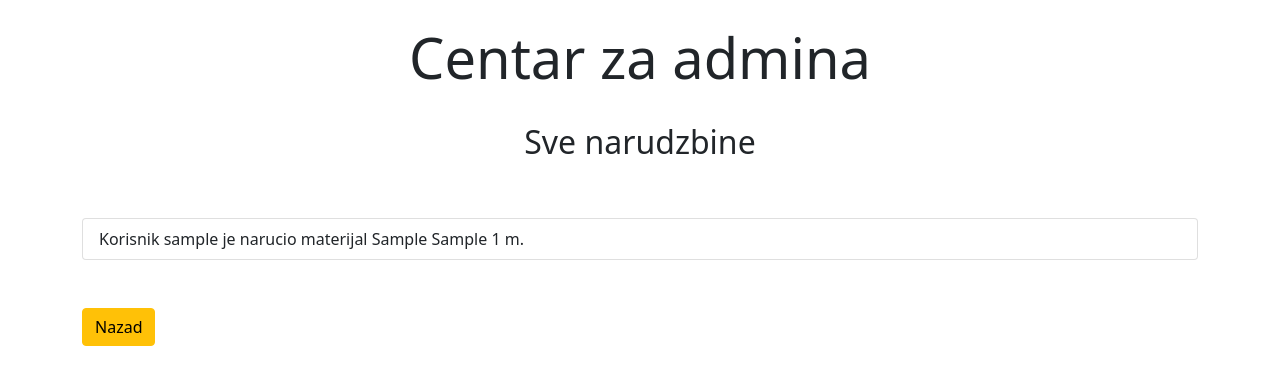
After one commit to vmatovic/sj-projekat-node-vue-django-2021, a Django app: page /izvestaj/korisnici/narudzbine in a window 1280 px wide. The commit adds this page. Shown: the top 385 px of the page. Run offline with Django 3.2, Linux system fonts and the light colour scheme; tables that the repository leaves empty hold one stand-in row (values such as "Sample post"); some libraries are stand-ins or nearby versions.

Commit message:
Prikaz svih narudzbina

```diff
--- a/statistika_django/izvestaj/models.py
+++ b/statistika_django/izvestaj/models.py
@@ -58,10 +58,10 @@ class MaterijaliNamestaj(models.Model):
 
 class Narudzbina(models.Model):
     narudzbinaid = models.CharField(db_column='narudzbinaID', primary_key=True, max_length=255)  # Field name made lowercase.
-    korisnikid = models.CharField(db_column='korisnikID', max_length=255)  # Field name made lowercase.
-    materijaliid = models.IntegerField(db_column='materijaliID', blank=True, null=True)  # Field name made lowercase.
-    dugmiciid = models.IntegerField(db_column='dugmiciID', blank=True, null=True)  # Field name made lowercase.
-    m_namestajid = models.IntegerField(db_column='m_namestajID', blank=True, null=True)  # Field name made lowercase.
+    korisnik = models.ForeignKey(Korisnici, db_column='korisnikID', max_length=255, on_delete=models.DO_NOTHING)  # Field name made lowercase.
+    materijal = models.ForeignKey(Materijali, db_column='materijaliID', blank=True, null=True, on_delete=models.DO_NOTHING)  # Field name made lowercase.
+    dugmici = models.ForeignKey(Dugmici, db_column='dugmiciID', blank=True, null=True, on_delete=models.DO_NOTHING)  # Field name made lowercase.
+    m_namestaj = models.ForeignKey(MaterijaliNamestaj, db_column='m_namestajID', blank=True, null=True, on_delete=models.DO_NOTHING)  # Field name made lowercase.
     kolicina = models.IntegerField()
     datum_narucivanja = models.DateField()
 
--- a/statistika_django/izvestaj/templates/korisnici.html
+++ b/statistika_django/izvestaj/templates/korisnici.html
@@ -15,7 +15,10 @@
 		  </form>
 		  <br>
 		  <br>
-		  <button type="button" class="btn btn-light">Narudzbine</button>
+		  <form action="{% url 'korisnici_narudzbine' %}" method="get">
+				{% csrf_token %}
+				<button type="submit" class="btn btn-light">Narudzbine</button>
+		  </form>
 		</div>
 		<div class="col">
 		  <ul class="list-group">
--- a/statistika_django/izvestaj/templates/master.html
+++ b/statistika_django/izvestaj/templates/master.html
@@ -5,7 +5,11 @@
 		<meta name="viewport" content="width=device-width, initial-scale=1">
 
 		<!-- Bootstrap CSS -->
+		<script src="https://code.jquery.com/jquery-3.2.1.slim.min.js" integrity="sha384-KJ3o2DKtIkvYIK3UENzmM7KCkRr/rE9/Qpg6aAZGJwFDMVNA/GpGFF93hXpG5KkN" crossorigin="anonymous"></script>
+		<script src="https://cdnjs.cloudflare.com/ajax/libs/popper.js/1.12.9/umd/popper.min.js" integrity="sha384-ApNbgh9B+Y1QKtv3Rn7W3mgPxhU9K/ScQsAP7hUibX39j7fakFPskvXusvfa0b4Q" crossorigin="anonymous"></script>
+
 		<link href="https://cdn.jsdelivr.net/npm/bootstrap@5.0.0-beta1/dist/css/bootstrap.min.css" rel="stylesheet" integrity="sha384-giJF6kkoqNQ00vy+HMDP7azOuL0xtbfIcaT9wjKHr8RbDVddVHyTfAAsrekwKmP1" crossorigin="anonymous">
+		<script src="https://maxcdn.bootstrapcdn.com/bootstrap/4.0.0-beta.3/js/bootstrap.min.js" integrity="sha384-a5N7Y/aK3qNeh15eJKGWxsqtnX/wWdSZSKp+81YjTmS15nvnvxKHuzaWwXHDli+4" crossorigin="anonymous"></script>
 		<title>Admin aplikacija</title>
 	</head>
 	<body>
--- /dev/null
+++ b/statistika_django/izvestaj/templates/narudzbine.html
@@ -0,0 +1,32 @@
+{% extends 'master.html' %}
+
+{% block content %}
+<p class="h2 text-center">Sve narudzbine</p>
+<br>
+<br>
+<div class="container">
+  <div class="row">
+    <div class="col-sm">
+      <ul class="list-group">
+		{% for nar in narudzbine %}
+			{% if nar.materijal is not null %}
+				<li class="list-group-item">Korisnik {{ nar.korisnik.username }} je narucio materijal {{ nar.materijal.naziv }} {{ nar.materijal.boja }} {{ nar.kolicina }} m. </li>
+			{% elif nar.dugmici is not null %}
+				<li class="list-group-item">Korisnik {{ nar.korisnik.username }} je narucio {{ nar.kolicina }} dugmica boje {{ nar.dugmici.boja }}. </li>
+			{% elif nar.m_namestaj is not null %}
+				<li class="list-group-item">Korisnik {{ nar.korisnik.username }} je narucio {{ nar.m_namestaj.boja }} mebl {{ nar.kolicina }} m. </li>
+
+			{% endif %}
+		{% endfor %}
+	  </ul>
+    </div>
+  </div>
+	<br>
+	<br>
+	<form action="{% url 'korisnici' %}" method="get">
+		{% csrf_token %}
+		<button type="submit" class="btn btn-warning">Nazad</button>
+	</form>
+</div>
+
+{% endblock %}
--- a/statistika_django/izvestaj/urls.py
+++ b/statistika_django/izvestaj/urls.py
@@ -5,5 +5,6 @@ urlpatterns = [
 	path('', views.home, name='home'),
 	path('korisnici', views.korisnici, name='korisnici'),
 	path('korisnici/komentari', views.korisnici_komentari, name='korisnici_komentari'),
+	path('korisnici/narudzbine', views.korisnici_narudzbine, name='korisnici_narudzbine'),
 	path('izbrisi/korisnik/<str:id>', views.izbrisi_korisnika, name='korisnici_brisanje'),
 ]
--- a/statistika_django/izvestaj/views.py
+++ b/statistika_django/izvestaj/views.py
@@ -21,6 +21,10 @@ def korisnici_komentari(request):
 	komentari_danas = Komentari.objects.filter(postavljeno_datuma=timezone.now().date())
 	return render(request, 'komentari.html', {'komentari': komentari, 'komentari_danas': komentari_danas})
 
+def korisnici_narudzbine(request):
+	narudzbine = Narudzbina.objects.all()
+	return render(request, 'narudzbine.html', {'narudzbine': narudzbine})
+
 def izbrisi_korisnika(request, id):
 	print(id)
 	korisnik = Korisnici.objects.get(id=id)
```
Also changed, not shown: statistika_django/izvestaj/templates/komentari.html (+20 -1 lines).
